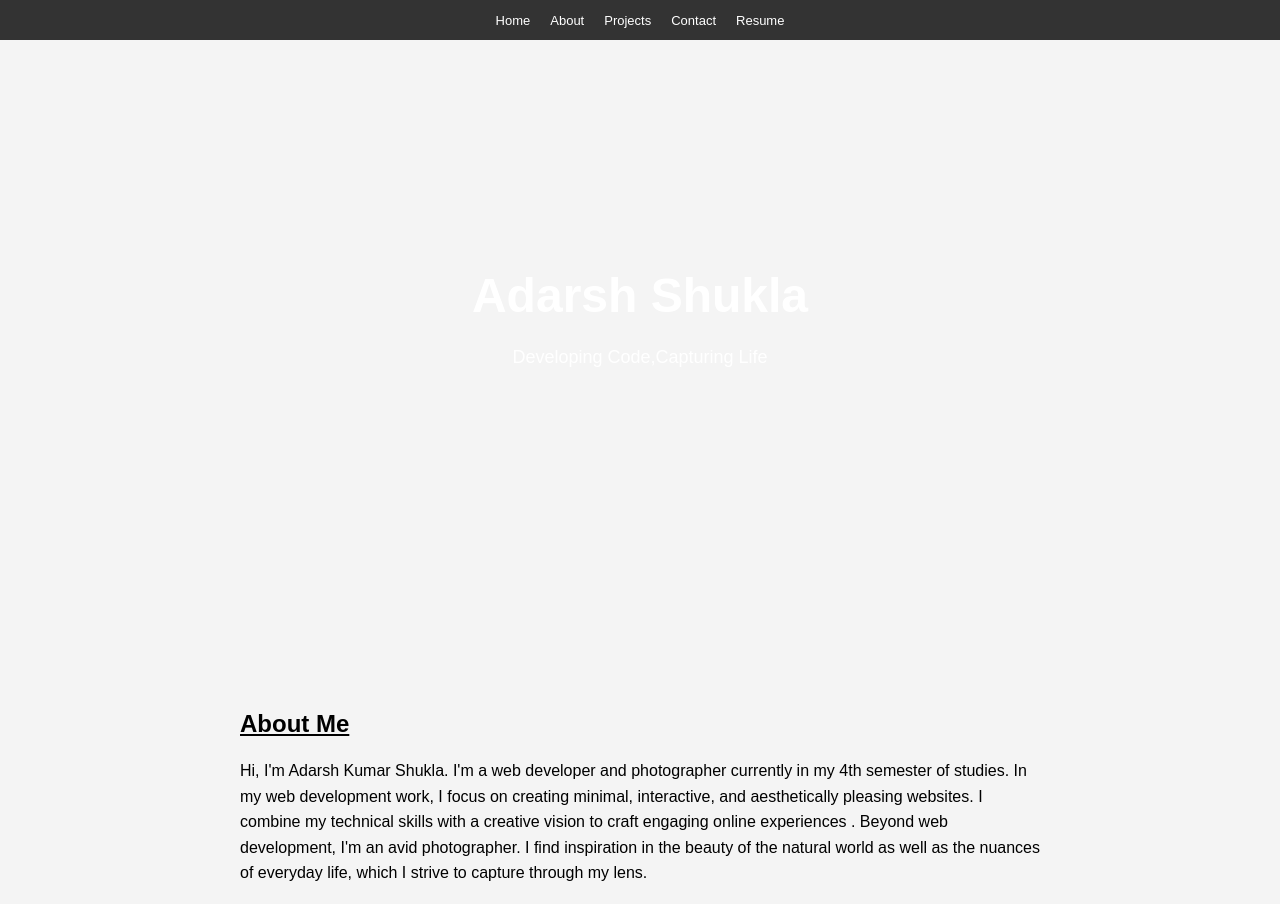
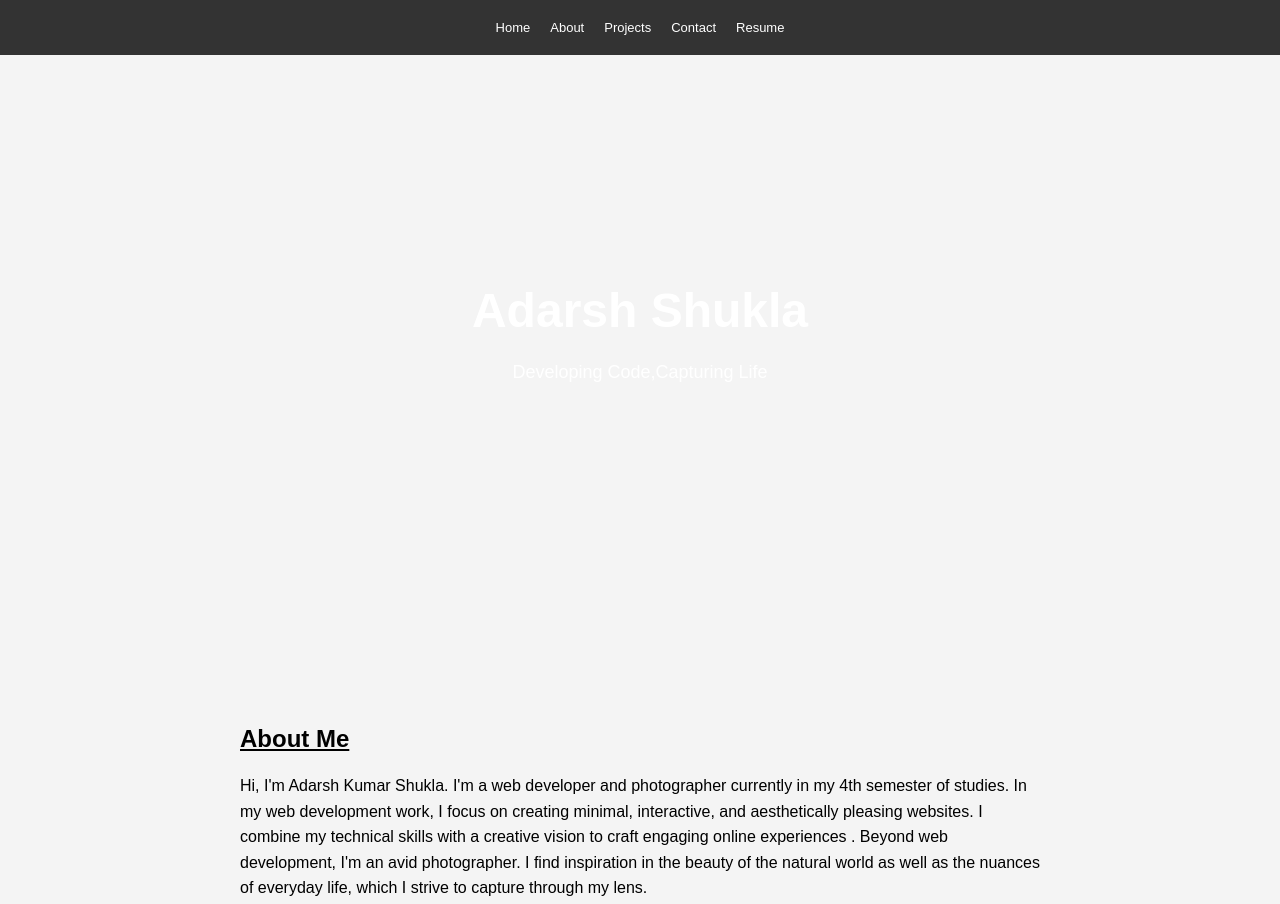
Before and after one commit to theidealshukla/portfolio, a plain HTML site: page index.html in a window 1280 px wide. Shown: the top 904 px of the page. Drawn offline with Linux system fonts and the light colour scheme.

Commit message:
Update port_style.css

```diff
--- a/port_style.css
+++ b/port_style.css
@@ -18,7 +18,7 @@ h1 {
 nav {
   background-color: #333333;
   padding: 10px 0;
-  height: 20px;
+  height: 35px;
   display: flex;
 
   width: 100%;
```
